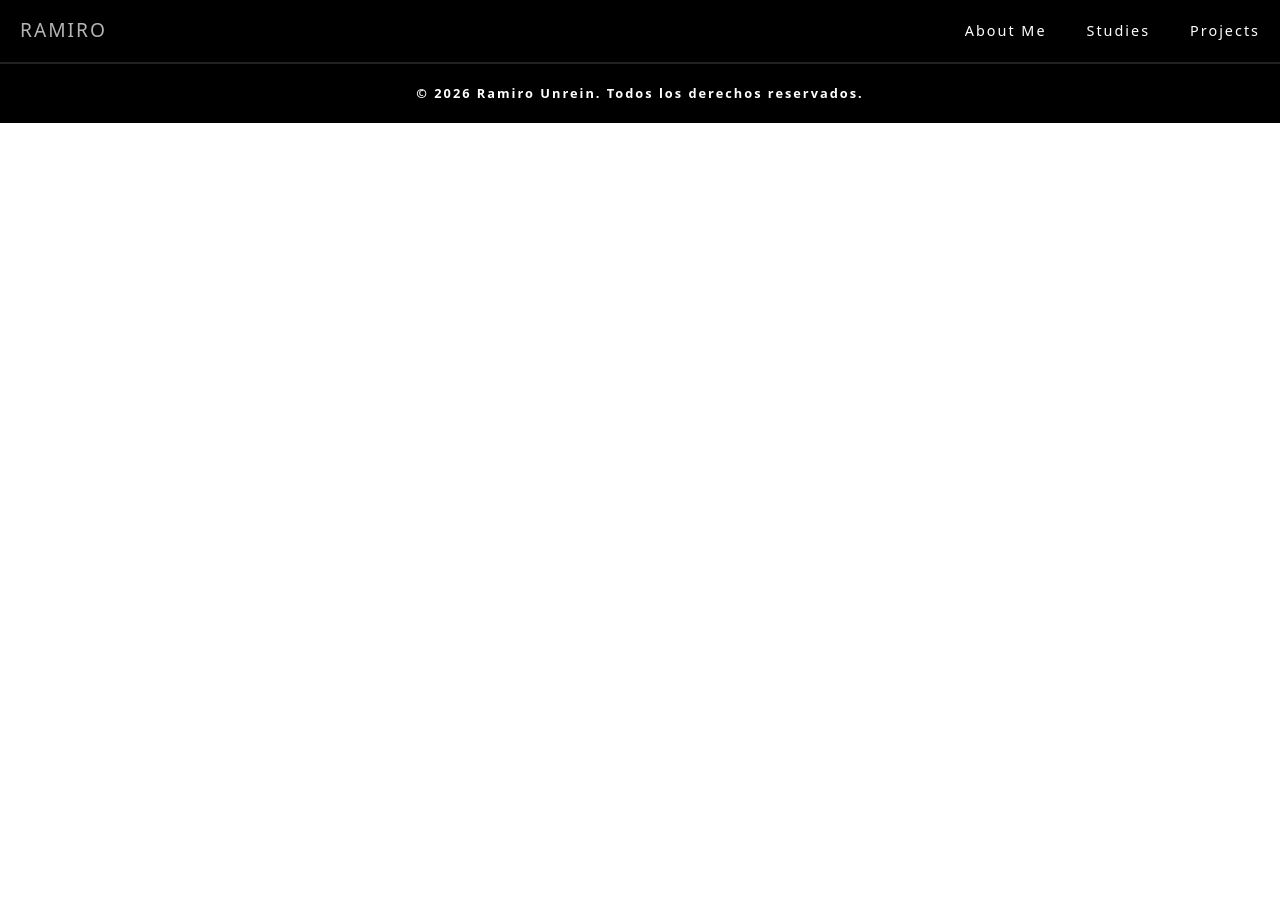
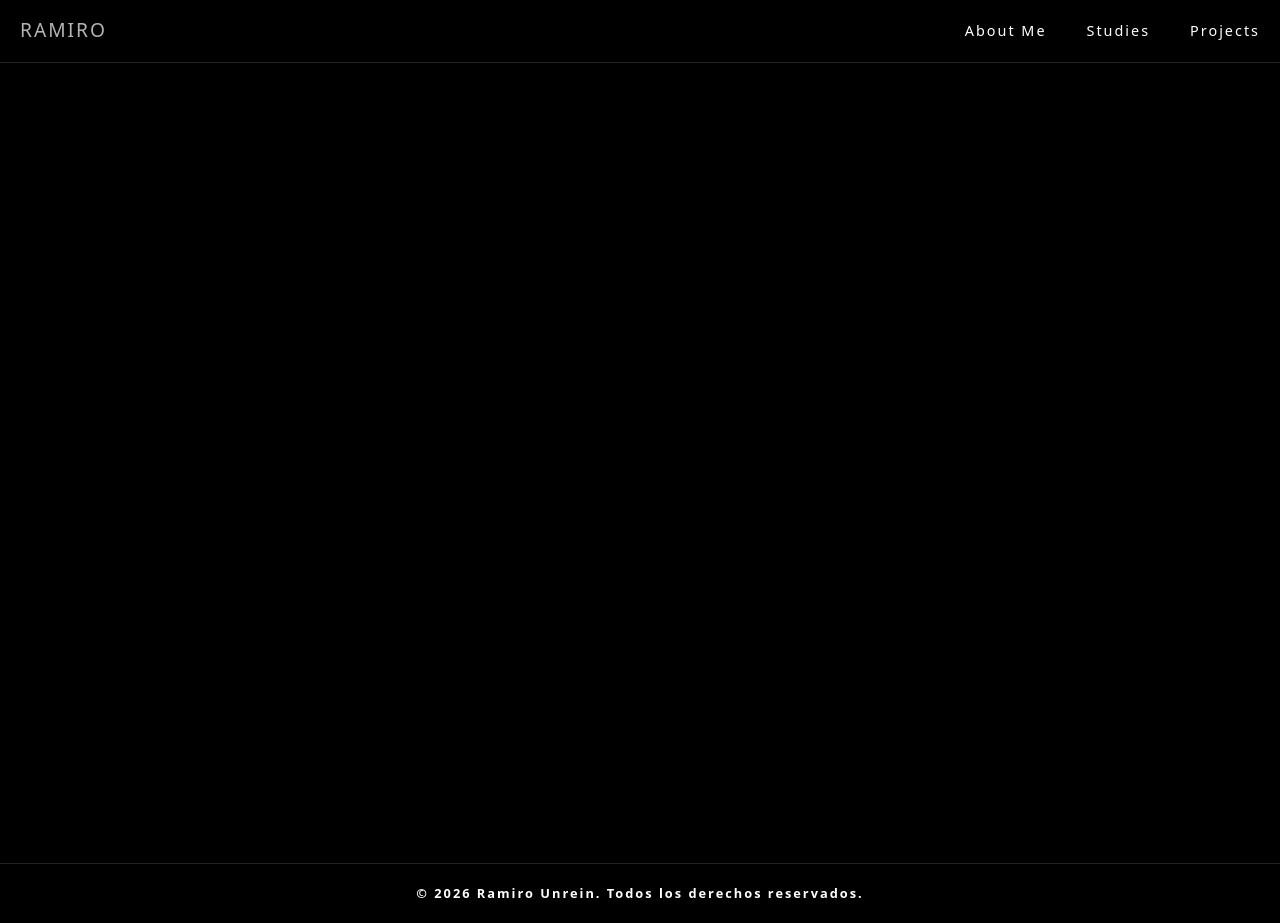
Before and after one commit to unreinramiro/portfolioUnreinRamiro, a React (Vite) app in the folder plantillafullstack.client/: page /admin/dashboard in a window 1280 px wide. Before the commit the page ends 800 px from the top, so only its background shows below. Built offline with nearby package versions, Linux system fonts and the light colour scheme.

Commit message:
Se agregaro la ruta /admin/dashboard junto a sus componentes

```diff
--- /dev/null
+++ b/plantillafullstack.client/src/pages/Dashboard/Dashboard.jsx
@@ -0,0 +1,12 @@
+import React from 'react'
+import styles from './Dashboard.module.css'
+
+const Dashboard = () => {
+  return (
+    <section className={styles.dashboardSection}>
+
+    </section>
+  )
+}
+
+export default Dashboard
--- /dev/null
+++ b/plantillafullstack.client/src/pages/Dashboard/Dashboard.module.css
@@ -0,0 +1,9 @@
+.dashboardSection {
+	min-height: 100vh;
+	width: 100%;
+	background-color: #000;
+	display: flex;
+	justify-content: center;
+	align-items: center;
+	padding: 0;
+}
--- a/plantillafullstack.client/src/pages/Studies/Assignatures/AssignaturesModal.jsx
+++ b/plantillafullstack.client/src/pages/Studies/Assignatures/AssignaturesModal.jsx
@@ -64,19 +64,19 @@ const AssignaturesModal = ({ onClose }) => {
                     </div>
                 </div>
                 <div className='row'>
-                    {Object.entries(grouped).map(([year, semesters]) => (
+                    {Object.entries(grouped).map(([year, semesters]) => ( // Recorre el grupo anio
                     <div>
 
                         <div className='col-12 mt-4'>
                             <h4 className='text-white'>Año {year}</h4>
                         </div>
 
-                    {Object.entries(semesters).map(([semester, assignatures]) => (
+                    {Object.entries(semesters).map(([semester, assignatures]) => (   //Recorre el grupo semestre
                         <div
                             className='row mt-4'
                             key={semester}
                         >
-                            <h6>Semestre {semester}</h6>
+                            <h6 className='text-end'>Semestre {semester}</h6>
                             <div className='col-12 d-flex flex-column gap-3'>
                                 {assignatures.map(as => (
                                     <AssignatureCard
--- a/plantillafullstack.client/src/pages/Studies/Assignatures/AssignaturesModal.module.css
+++ b/plantillafullstack.client/src/pages/Studies/Assignatures/AssignaturesModal.module.css
@@ -13,7 +13,7 @@
     display: flex;
     flex-direction: column;
     gap: 10px;
-    width: 70%;
+    width: 90%;
     height: 70vh;
     background-color: #111;
     border: 0.5px solid rgba(255,255,255,0.2);
--- a/plantillafullstack.client/src/pages/Tecnologies/TecnologiesCards/TecnCard.module.css
+++ b/plantillafullstack.client/src/pages/Tecnologies/TecnologiesCards/TecnCard.module.css
@@ -12,7 +12,7 @@
     display: flex;
     flex-direction: column;
     gap: 20px;
-    padding: 10px;
+
 }
 
 h3{
--- a/plantillafullstack.client/src/routes/AppRoutes.jsx
+++ b/plantillafullstack.client/src/routes/AppRoutes.jsx
@@ -1,9 +1,9 @@
 import React, { Suspense, lazy } from 'react';
 import { BrowserRouter, Routes, Route, Navigate } from 'react-router-dom';
 import Header from '../components/header/Header';
+import Dashboard from '../pages/Dashboard/Dashboard';
 
 const Home = lazy(() => import('../pages/Home/Home'));
-const AboutMe = lazy(() => import('../pages/AboutMe/AboutMe'));
 
 export default function AppRoutes() {
   return (
@@ -11,7 +11,7 @@ export default function AppRoutes() {
         <Routes>
           <Route path="/" element={<Navigate to="/home" replace />} />
           <Route path="/home" element={<Home />} />
-          <Route path='/aboutMe' element={<AboutMe />} />
+          <Route path="/admin/dashboard" element={<Dashboard />} />
         </Routes>
       </Suspense>
   );
```
Also changed, not shown: plantillafullstack.client/src/components/admin/assignatures/AssignaturesAdm.jsx (added, +9 -0 lines), plantillafullstack.client/src/components/admin/profile/ProfileAdm.jsx (added, +9 -0 lines), plantillafullstack.client/src/components/admin/projects/ProjectsAdm.jsx (added, +9 -0 lines), plantillafullstack.client/src/components/admin/studies/StudiesAdm.jsx (added, +9 -0 lines), plantillafullstack.client/src/components/admin/technologies/TechAdm.jsx (added, +9 -0 lines).
